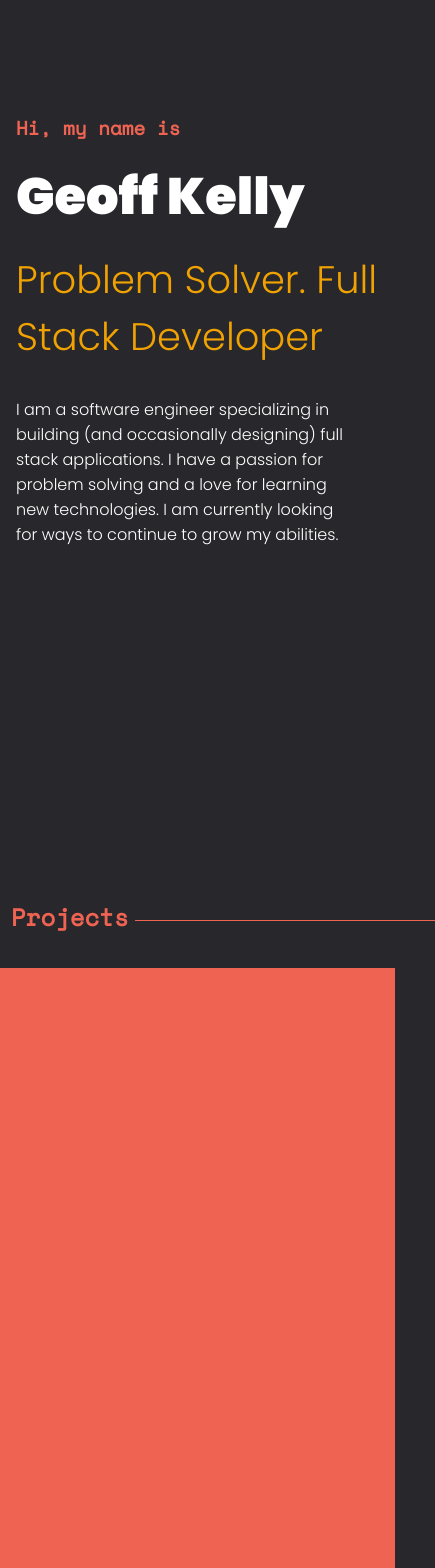
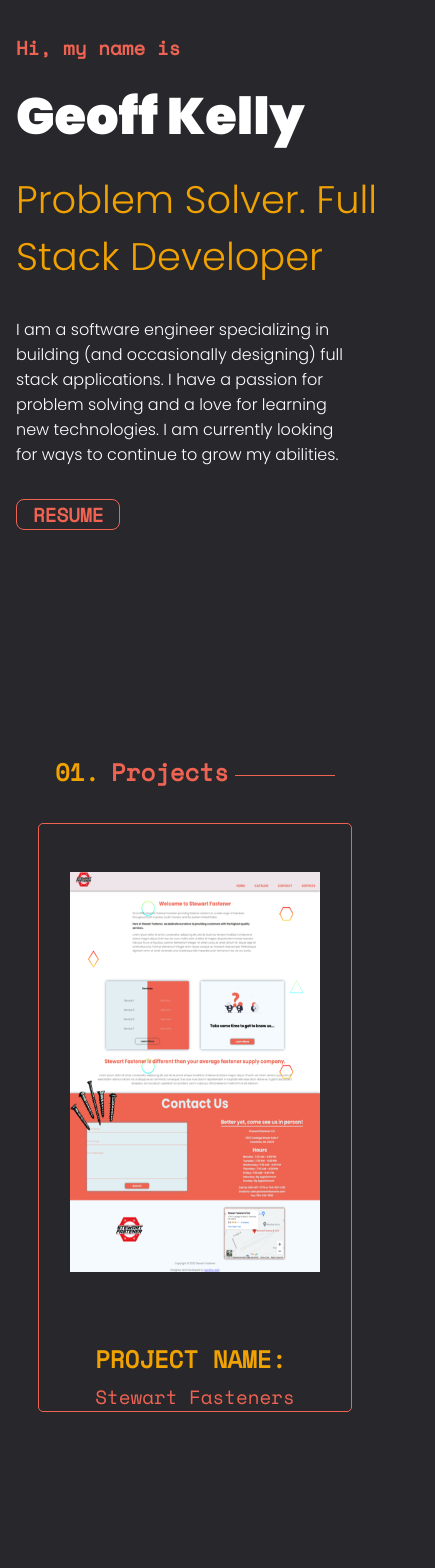
Before and after one commit to GeoffKellyNC/portfolio, a React (Create React App) app: page / in a window 390 px wide. Shown: the part 197-1765 px from the top of the page, 435 px wide, since content can reach past the window. After the commit the page ends 1609 px from the top, so only its background shows below. Built offline with nearby package versions, Linux system fonts and the light colour scheme.

Commit message:
added photos to first project. Also added some mobile styling fixes

```diff
--- a/src/App.js
+++ b/src/App.js
@@ -40,9 +40,12 @@ function App() {
             <div className = 'about-paragraph'>
               <p className = 'text'> I am a software engineer specializing in building (and occasionally designing) full stack applications. I have a passion for problem solving and a love for learning new technologies. I am currently looking for ways to continue to grow my abilities. </p>
             </div>
+            <div className = 'resume-btn'>
+              <span className = 'resume-text'>RESUME</span>
+            </div>
         </div>
       </section>
-      <section className = 'about-me-container'>
+      <section className = 'projects-container'>
         <Projects />
       </section>
 
@@ -108,11 +111,34 @@ const StyledApp = styled.div`
     margin-bottom: 1rem;
   }
 
+
+  //!-- Resume Button --//
+  .resume-btn {
+    border: 1px solid ${pr => pr.theme.colors.primary};
+    color: white;
+    margin: 2rem 0;
+    border-radius: 8px;
+  }
+
+  .resume-btn:hover {
+    background-color: ${pr => pr.theme.colors.secondary};
+    transition: 0.2s;
+  }
+
+  .resume-text {
+    font-size: ${pr => pr.theme.fontSizes.small};
+    font-weight: bold;
+    color: ${pr => pr.theme.colors.primary};
+    font-family: ${pr => pr.theme.fonts.secondary};
+    padding: 0.5rem 1rem;
+  }
+
   @media (max-width: 768px) {
 
 
     .top-text-container {
       margin-left: 1rem;
+      margin-top: 0;
     }
 
     .top-text-container p {
--- a/src/components/Header.js
+++ b/src/components/Header.js
@@ -62,7 +62,6 @@ export default Header;
 const HeaderStyled = styled.div`
     display: flex;
     background-color: ${pr => pr.theme.colors.black};
-    color: white;
     box-shadow: 0 10px 20px -10px black;
     height: 70px;
 
@@ -78,21 +77,20 @@ const HeaderStyled = styled.div`
         font-family: ${pr => pr.theme.fonts.secondary};
         font-size: ${pr => pr.theme.fontSizes.medium};
         font-weight: ${pr => pr.theme.fontWeights.normal};
-        color: white;
         text-decoration: none;
         text-transform: uppercase;
         letter-spacing: 1px;
         transition: all 0.3s ease-in-out;
-        a {
-            color: white;
-            text-decoration: none;
-            text-transform: uppercase;
-            letter-spacing: 1px;
-            transition: all 0.3s ease-in-out;
-            &:hover {
-                color: ${pr => pr.theme.colors.secondary};
-            }
-        }
+    }
+
+    .nav a {
+        text-decoration: none;
+        text-transform: uppercase;
+        letter-spacing: 1px;
+        color: white;
+    }
+    .nav a:hover {
+        color: ${pr => pr.theme.colors.secondary};
     }
 
     span {
@@ -101,7 +99,6 @@ const HeaderStyled = styled.div`
         font-family: ${pr => pr.theme.fonts.primary};
         font-size: ${pr => pr.theme.fontSizes.small};
         font-weight: ${pr => pr.theme.fontWeights.light};
-        color: white;
         text-decoration: none;
         text-transform: uppercase;
         letter-spacing: 1px;
--- a/src/components/Projects.js
+++ b/src/components/Projects.js
@@ -1,5 +1,8 @@
 import React from 'react';
 import styled from 'styled-components';
+
+//! -- Importing Project Images -- //
+import stewartFastenerHome from '../images/stewart-fastener.webp';
 
 
 
@@ -7,8 +10,18 @@ import styled from 'styled-components';
 const Projects = () => {
     return(
         <StyledProjects className = 'project-container'>
-            <h1><span className = 'num-title'>01.</span>Projects</h1>
-            <div className = 'box'></div>
+            <div className = 'project-title'>
+                <h1><span className = 'num-title'>01.</span>Projects</h1>
+            </div>
+            <div className = 'project-1-container'>
+                <img
+                    src = {stewartFastenerHome}
+                    alt = 'Stewart Fastener'
+                    className = 'project-1-img'/>
+                <div className = 'project-1-text'>
+                    <h2>PROJECT NAME:</h2><span>Stewart Fasteners</span>
+                </div>
+            </div>
         </StyledProjects>
     )
 }
@@ -28,6 +41,10 @@ const StyledProjects = styled.div`
     color: ${pr => pr.theme.colors.primary};
     font-family: ${pr => pr.theme.fonts.secondary};
 
+    .project-title {
+        margin: 2em 0;
+    }
+
     .num-title {
         margin-right: 0.5em;
         color: ${pr => pr.theme.colors.secondary};
@@ -38,16 +55,70 @@ const StyledProjects = styled.div`
         display: block;
         position: relative;
         top: -15px;
-        width: 300px;
+        width: 200px;
         height: 1px;
         margin-left: 7.5em;
         background-color: ${pr => pr.theme.colors.primary};
     }
 
-    .box {
+    .project-1-container {
+        border: 1px solid ${pr => pr.theme.colors.primary};
+        width: 80%;
+        margin: auto;
+        border-radius: 5px;
+        display: flex;
+        gap: 1em;
+    }
+
+    .project-1-img {
         width: 400px;
         height: 600px;
-        background-color: ${pr => pr.theme.colors.primary};
+        margin-top: 2em;
+        padding: 1em;
+    }
+
+    .project-1-text {
+        display: flex;
+        margin-top: 2.3em;
+    }
+
+    .project-1-text h2 {
+        color: ${pr => pr.theme.colors.secondary};
+    }
+
+    .project-1-text span {
+        font-size: ${pr => pr.theme.fontSizes.small};
+        margin-top: 5px;
+    }
+
+
+    @media (max-width: 768px) {
+        margin-top: 10em;
+
+        h1::after{
+            width: 100px;
+        }
+
+        .box {
+            width: 300px;
+        }
+    }
+
+    .project-1-container{
+        display: flex;
+        flex-direction: column;
+        justify-content: center;
+        align-items: center;
+    }
+
+    .project-1-text{
+        display: flex;
+        flex-direction: column;
+    }
+
+    .project-1-img {
+        width: 250px;
+        height: 400px;
         margin-top: 2em;
     }
 
```
Also changed, not shown: src/images/stewart-fastener.webp (added).
